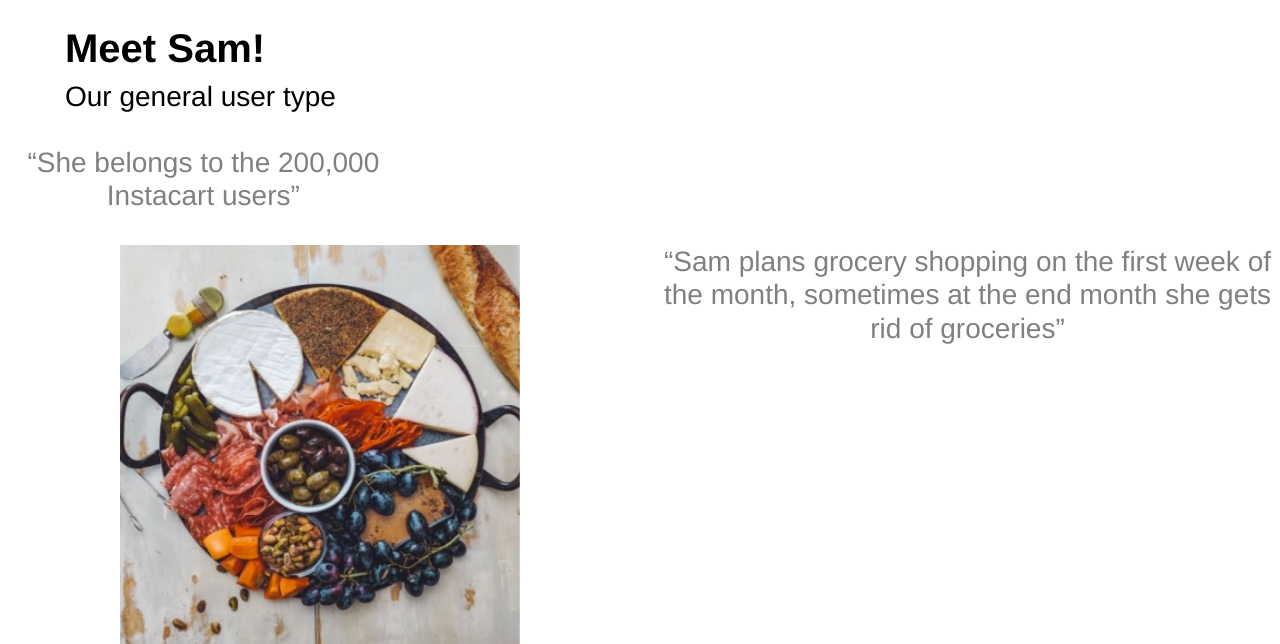
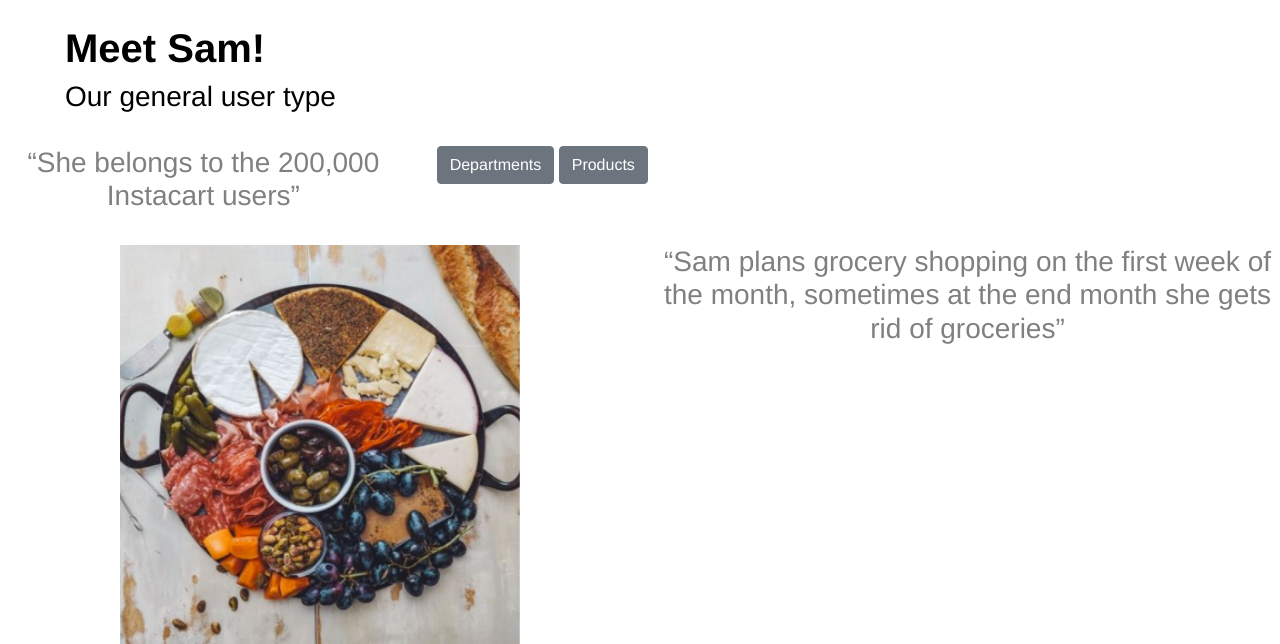
Before and after one commit to Jrfelix13/Final-Project, a Python web app: template website/templates/story.html in a window 1280 px wide. Shown: the part 400-1044 px from the top of the page. Run offline with Jinja, Linux system fonts and the light colour scheme; the template is opened without the code that fills it, so the values that code supplies are empty; some libraries are stand-ins or nearby versions.

Commit message:
Update story.html

```diff
--- a/website/templates/story.html
+++ b/website/templates/story.html
@@ -58,6 +58,8 @@
             </div>
             <!-- Second of two columns -->
             <div class="col">
+                <button type="button" class="btn btn-secondary text-center">Departments</button>
+                <button type="button" class="btn btn-secondary text-center">Products</button>
                 <div id="pie1">
                     <!-- We append our chart here. -->
                 </div>
```
